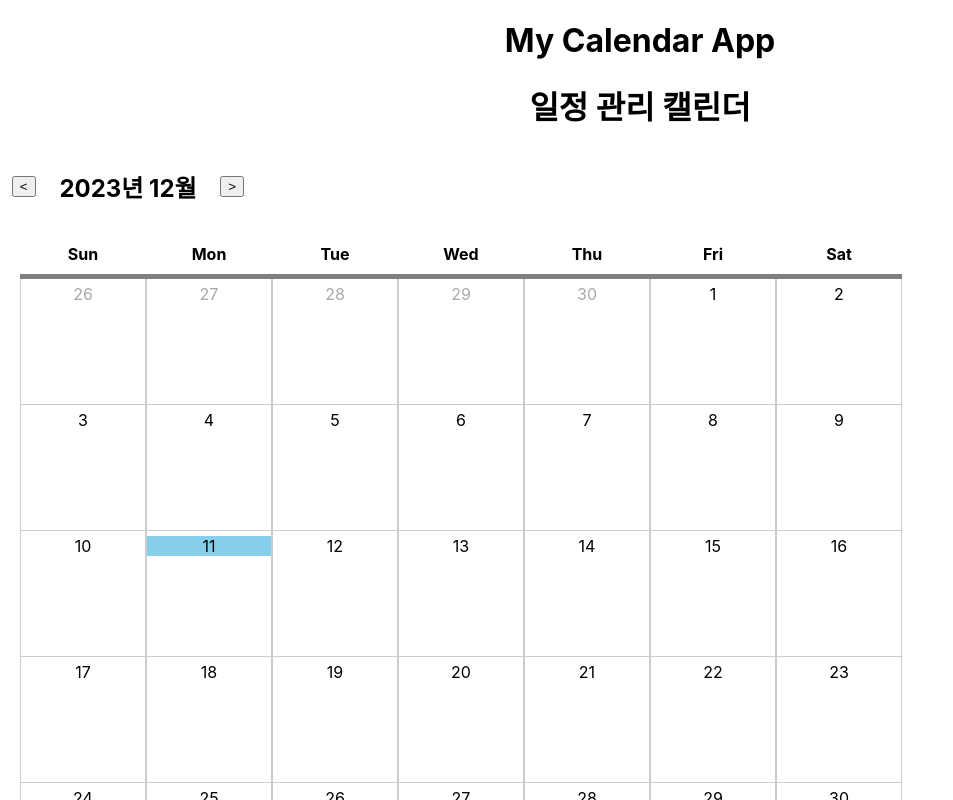
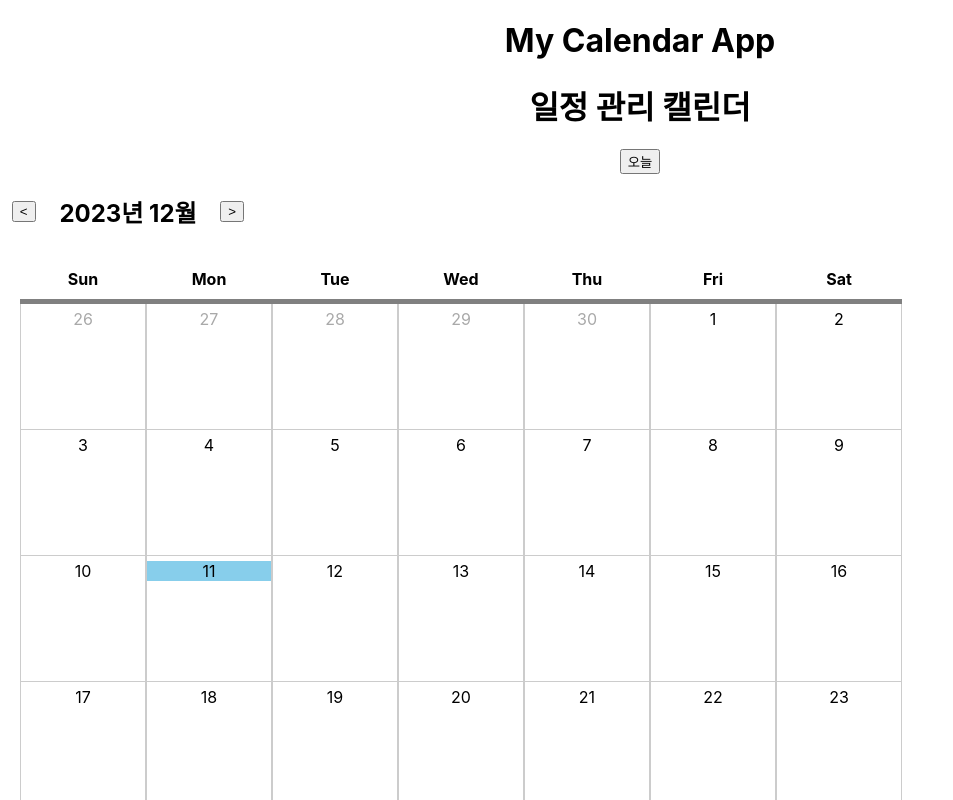
Before and after one commit to T-Notes/Tnote-FrontEnd, a React (Create React App) app: page /home in a window 1280 px wide. Shown: the top 800 px of the page, without its empty margins (0-953 px from the left). Built offline with nearby package versions, Linux system fonts and the light colour scheme.

Commit message:
feat: 달력 현재 날짜로 돌아오기

```diff
--- a/src/components/Calendar.tsx
+++ b/src/components/Calendar.tsx
@@ -3,7 +3,6 @@ import styled from 'styled-components';
 import { useState } from 'react';
 import { ko } from 'date-fns/locale';
 import useCurrentDate from '../hooks/useCurrentDate';
-
 import {
   format,
   startOfWeek,
@@ -15,6 +14,7 @@ import {
   isSameMonth,
   isWeekend,
 } from 'date-fns';
+import TodayBtn from './TodayBtn';
 
 const SCalendarHeader = styled.div`
   display: flex;
@@ -52,7 +52,8 @@ const SDays = styled.div`
 `;
 
 const Calendar = () => {
-  const { currentDate, handlePrevMonth, handleNextMonth } = useCurrentDate();
+  const { currentDate, handlePrevMonth, handleNextMonth, setCurrentDate } =
+    useCurrentDate();
 
   const startWeek = startOfWeek(startOfMonth(currentDate)); // 이번 달 첫 주 날짜 (전월일 포함)
   const endWeek = endOfWeek(endOfMonth(currentDate)); //이번 달 말일 날짜 (다음 달 포함)
@@ -66,14 +67,20 @@ const Calendar = () => {
     day = addDays(day, 1);
   }
 
+  //   // 현재날짜로 돌아오기
+  const handleCurrentDate = () => {
+    setCurrentDate(startOfMonth(new Date())); //현재 날짜로 업데이트
+  };
   return (
     <div>
       <h1>일정 관리 캘린더</h1>
+      <TodayBtn onClickToday={handleCurrentDate} />
       <SCalendarHeader>
         <button onClick={handlePrevMonth}>&lt;</button>
         <h2>{format(currentDate, 'yyyy년 MMMM', { locale: ko })}</h2>
         <button onClick={handleNextMonth}>&gt;</button>
       </SCalendarHeader>
+
       <SCalendarDate>
         <SWeekBox>
           {['Sun', 'Mon', 'Tue', 'Wed', 'Thu', 'Fri', 'Sat'].map(
--- /dev/null
+++ b/src/components/TodayBtn.tsx
@@ -0,0 +1,13 @@
+interface TodayButtonProps {
+  onClickToday: () => void;
+}
+
+const TodayBtn = ({ onClickToday }: TodayButtonProps) => {
+  return (
+    <div>
+      <button onClick={onClickToday}>오늘</button>
+    </div>
+  );
+};
+
+export default TodayBtn;
--- a/src/hooks/useCurrentDate.tsx
+++ b/src/hooks/useCurrentDate.tsx
@@ -17,7 +17,7 @@ const useCurrentDate = () => {
   useEffect(() => {
     // 예를 들어 컴포넌트가 처음 마운트될 때 또는 currentDate가 변경될 때 실행할 코드 작성
   }, [currentDate]);
-  return { currentDate, handlePrevMonth, handleNextMonth };
+  return { currentDate, handlePrevMonth, handleNextMonth, setCurrentDate };
 };
 
 export default useCurrentDate;
--- a/src/pages/Home.tsx
+++ b/src/pages/Home.tsx
@@ -10,10 +10,12 @@ const Home = () => {
     setSelectedDate(date);
     // 선택된 날짜에 대한 추가 동작 수행 가능
   };
+
   return (
     <div>
       <h1>My Calendar App</h1>
       <Calendar />
+
       {/* <DateCalendar
         selectedDate={selectedDate}
         onSelectDate={handleDateSelect}
```
